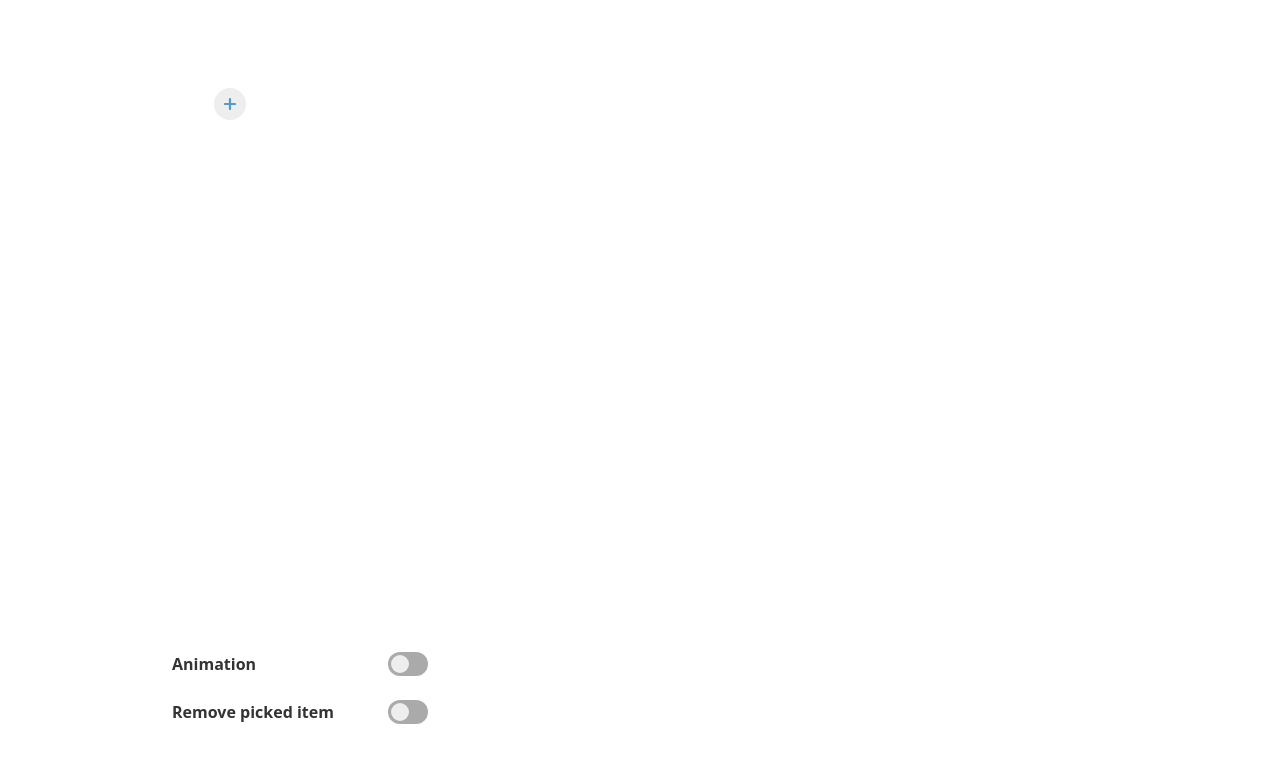
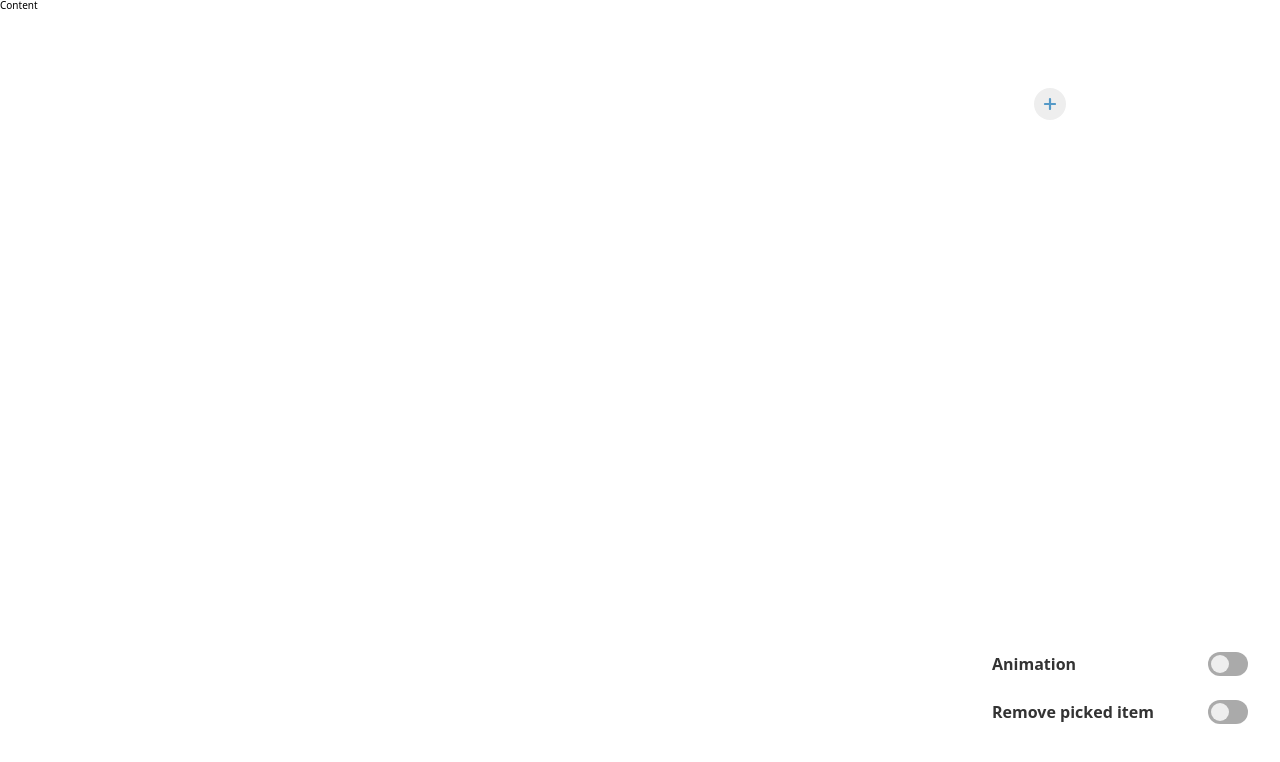
Before and after one commit to euparkn/RandomPrinter, a React (Create React App) app: page / in a window 1280 px wide. Shown: the top 762 px of the page. Built offline with nearby package versions, Linux system fonts and the light colour scheme.

Commit message:
style: main layout (#1)

```diff
--- a/src/assets/styles/_aside.scss
+++ b/src/assets/styles/_aside.scss
@@ -7,6 +7,7 @@
 .aside {
   max-width: 460px;
   min-width: 280px;
+  width: 100%;
   height: 100%;
   padding: 64px 0;
   @include FLEX_COLUMN;
--- /dev/null
+++ b/src/assets/styles/_content.scss
@@ -0,0 +1,4 @@
+.content {
+  min-width: 280px;
+  width: 100%;
+}
--- a/src/assets/styles/index.scss
+++ b/src/assets/styles/index.scss
@@ -2,6 +2,7 @@
 @import "_variables";
 @import "./atoms";
 @import "./molecules";
+@import "./content";
 @import "./aside";
 
 html {
@@ -20,6 +21,10 @@ body,
   @include FULLSIZE;
 }
 
+.main {
+  display: flex;
+}
+
 @font-face {
   font-family: "Noto Sans", sans-serif;
   font-weight: 400;
--- /dev/null
+++ b/src/components/Content/index.tsx
@@ -0,0 +1,5 @@
+function Content() {
+  return <div className="content">Content</div>;
+}
+
+export default Content;
--- a/src/pages/Main.tsx
+++ b/src/pages/Main.tsx
@@ -1,8 +1,10 @@
 import Aside from "../components/Aside";
+import Content from "../components/Content";
 
 function Main() {
   return (
     <div className="main">
+      <Content />
       <Aside />
     </div>
   );
```
